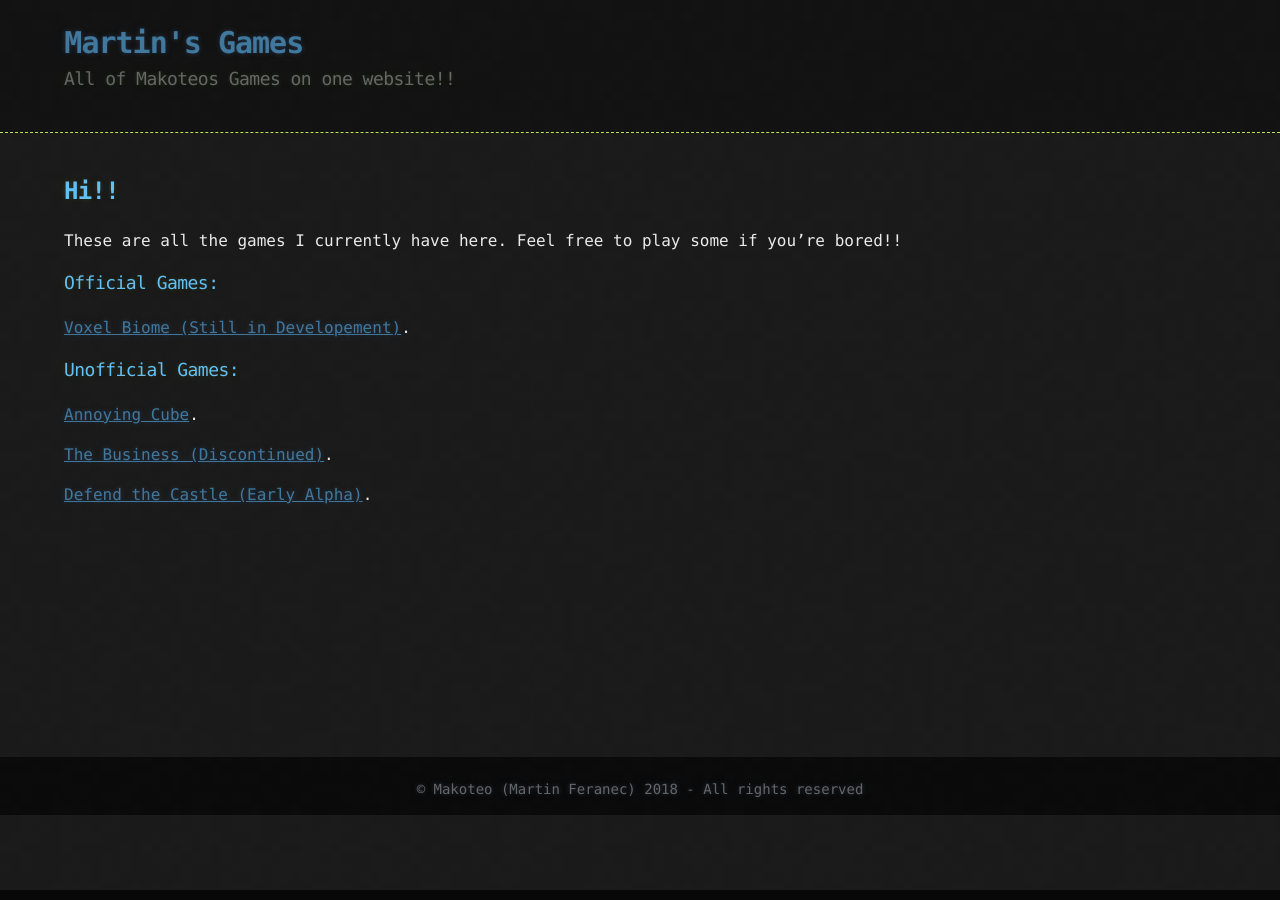
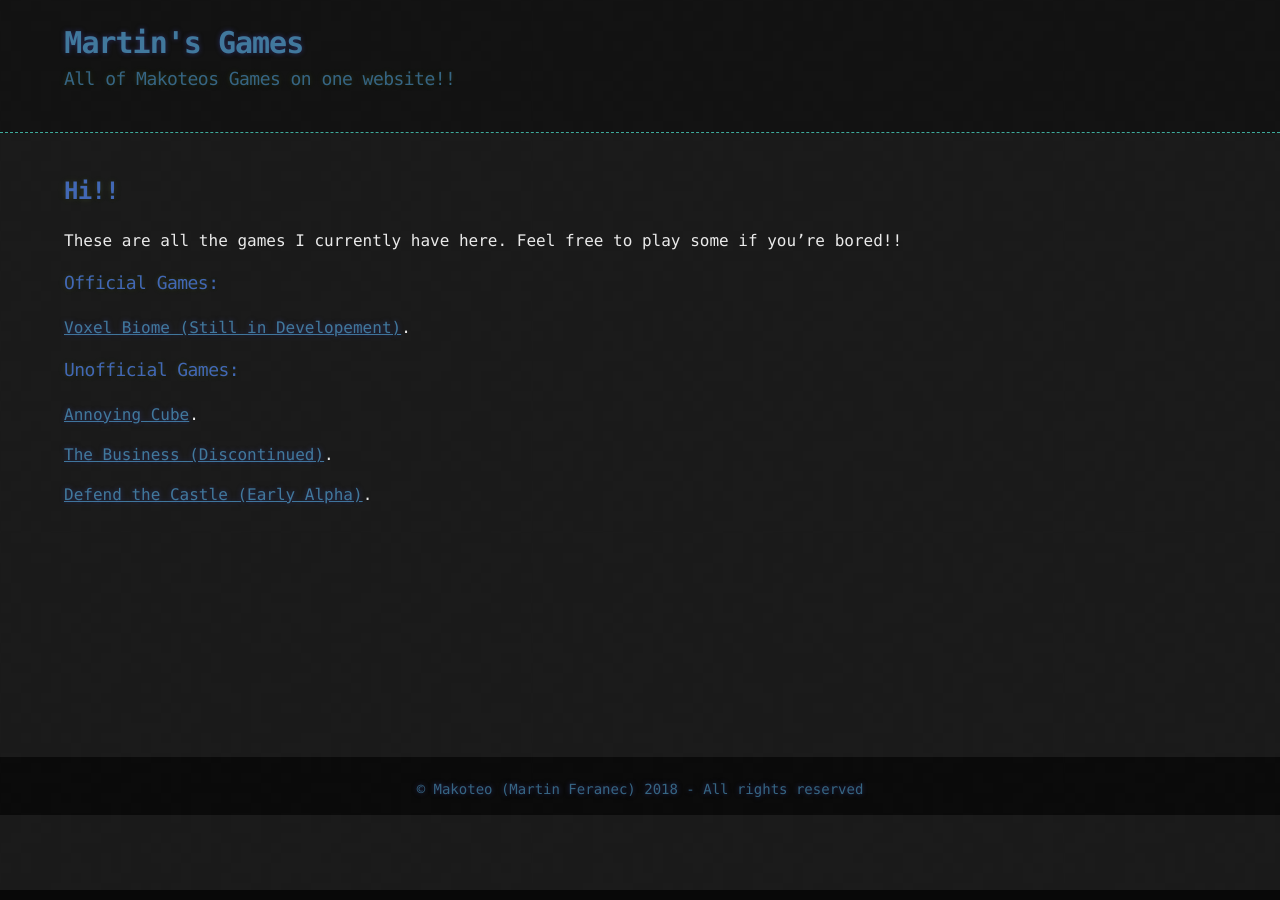
Before and after one commit to makoteo/blog, a Jekyll site: the page built from index.md, in a window 1280 px wide. Built offline with Jekyll 4.4.1, drawn with Linux system fonts in a browser that asks for light colours.

Commit message:
More colors!

```diff
--- a/_sass/jekyll-theme-hacker.scss
+++ b/_sass/jekyll-theme-hacker.scss
@@ -49,7 +49,7 @@ li {
 header {
    background: rgba(0, 0, 0, 0.3);
    width: 100%;
-   border-bottom: 1px dashed $conifer; //header;
+   border-bottom: 1px dashed #3EAA9B; //header;
    padding: 20px 0;
    margin: 0 0 40px 0;
  }
@@ -89,25 +89,25 @@ header h1:before {
 header h2 {
   font-size: 18px;
   font-weight: 300;
-  color: #666;
+  color: #366583;
 }
 
 footer h2 {
   font-size: 14px;
   font-weight: 300;
-  color: #666;
+  color: #366583;
 }
 
 #foo-pop h2 {
   font-size: 14px;
   font-weight: 300;
-  color: #666;
+  color: #366583;
 }
 
 #foo-pop a {
   font-size: 14px;
   font-weight: 300;
-  color: #666;
+  color: #366583;
   text-decoration: none;
 }
 
@@ -153,7 +153,7 @@ section img {
 }
 
 h1, h2, h3, h4, h5, h6 {
-  color: #63c0f5;
+  color: #4268B4;
   font-weight: normal;
   font-family: Monaco, "Bitstream Vera Sans Mono", "Lucida Console", Terminal, monospace;
   letter-spacing: -0.03em;
@@ -292,7 +292,7 @@ hr {
 
 a {
   color: #41789d;
-  text-shadow: 0 0 5px rgba(54, 85, 125, 0.5);
+  text-shadow: 0 0 5px rgba(62, 70, 170, 0.5);
 }
 
 
```
